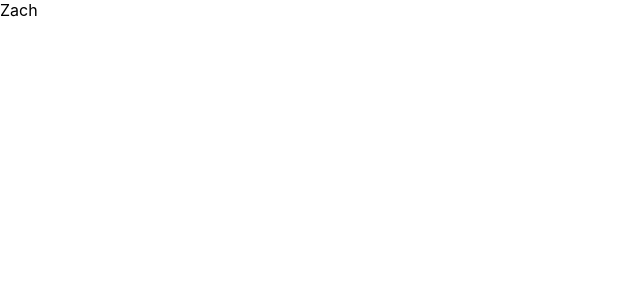
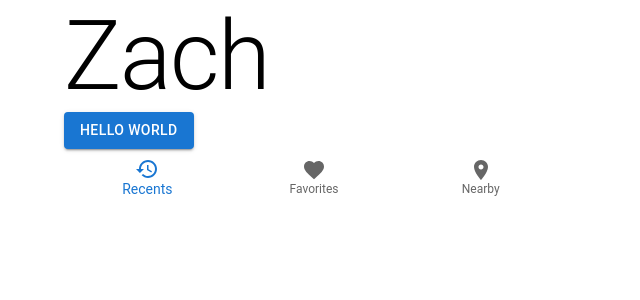
Before and after one commit to zachasher/BrainstationxGoogle, a React (Create React App) app: page /zach in a window 1280 px wide. Shown: the top 300 px of the page, without its empty margins (0-640 px from the left). Built offline with nearby package versions, Linux system fonts and the light colour scheme.

Commit message:
Iinstalled icons

```diff
--- a/package.json
+++ b/package.json
@@ -5,6 +5,7 @@
   "dependencies": {
     "@emotion/react": "^11.11.1",
     "@emotion/styled": "^11.11.0",
+    "@mui/icons-material": "^5.14.1",
     "@mui/material": "^5.14.1",
     "@testing-library/jest-dom": "^5.17.0",
     "@testing-library/react": "^13.4.0",
--- a/src/App.js
+++ b/src/App.js
@@ -3,6 +3,7 @@ import './App.css';
 import { BrowserRouter, Route, Routes } from 'react-router-dom';
 import Zach from './Pages/Zach';
 import Amr from './Pages/Amr';
+import SimpleBottomNavigation from './Pages/Components/BottomNav';
 
 function App() {
   return (
@@ -10,6 +11,7 @@ function App() {
       <Routes>
         <Route path="/zach" element={<Zach/>}/>
         <Route path="/amr" element={<Amr/>}/>
+        <Route path="/nav" element={<SimpleBottomNavigation/>}/>
       </Routes>
       </BrowserRouter>
 
--- a/src/Pages/Amr.js
+++ b/src/Pages/Amr.js
@@ -8,7 +8,7 @@ function Amr() {
       Amr
       <Button variant="contained">Hello World</Button>
 
-      <Card variant="outlined"><iframe width="900" height="800" frameborder="0" scrolling="no"
+      <Card variant="outlined"><iframe width="90vw" height="60vh" frameborder="0" scrolling="no"
       src="//plot.ly/~plotly2_demo/481.embed"></iframe></Card>
       </div>
 
--- /dev/null
+++ b/src/Pages/Components/BottomNav.js
@@ -0,0 +1,27 @@
+import * as React from 'react';
+import Box from '@mui/material/Box';
+import BottomNavigation from '@mui/material/BottomNavigation';
+import BottomNavigationAction from '@mui/material/BottomNavigationAction';
+import RestoreIcon from '@mui/icons-material/Restore';
+import FavoriteIcon from '@mui/icons-material/Favorite';
+import LocationOnIcon from '@mui/icons-material/LocationOn';
+
+export default function SimpleBottomNavigation() {
+  const [value, setValue] = React.useState(0);
+
+  return (
+    <Box sx={{ width: 500 }}>
+      <BottomNavigation
+        showLabels
+        value={value}
+        onChange={(event, newValue) => {
+          setValue(newValue);
+        }}
+      >
+        <BottomNavigationAction label="Recents" icon={<RestoreIcon />} />
+        <BottomNavigationAction label="Favorites" icon={<FavoriteIcon />} />
+        <BottomNavigationAction label="Nearby" icon={<LocationOnIcon />} />
+      </BottomNavigation>
+    </Box>
+  );
+}
--- a/src/Pages/Zach.js
+++ b/src/Pages/Zach.js
@@ -1,9 +1,16 @@
-import React from 'react'
+import React from "react";
+import { Button, Container, Typography } from "@mui/material";
+import SimpleBottomNavigation from "./Components/BottomNav.js"
+
 
 function Zach() {
   return (
-    <div>Zach</div>
-  )
+    <Container>
+      <Typography variant="h1">Zach</Typography>
+      <Button variant="contained">Hello World</Button>
+      <SimpleBottomNavigation/>
+    </Container>
+  );
 }
 
-export default Zach
+export default Zach;
```
Also changed, not shown: 1 other file (tests, documents, lock files or other folders).
